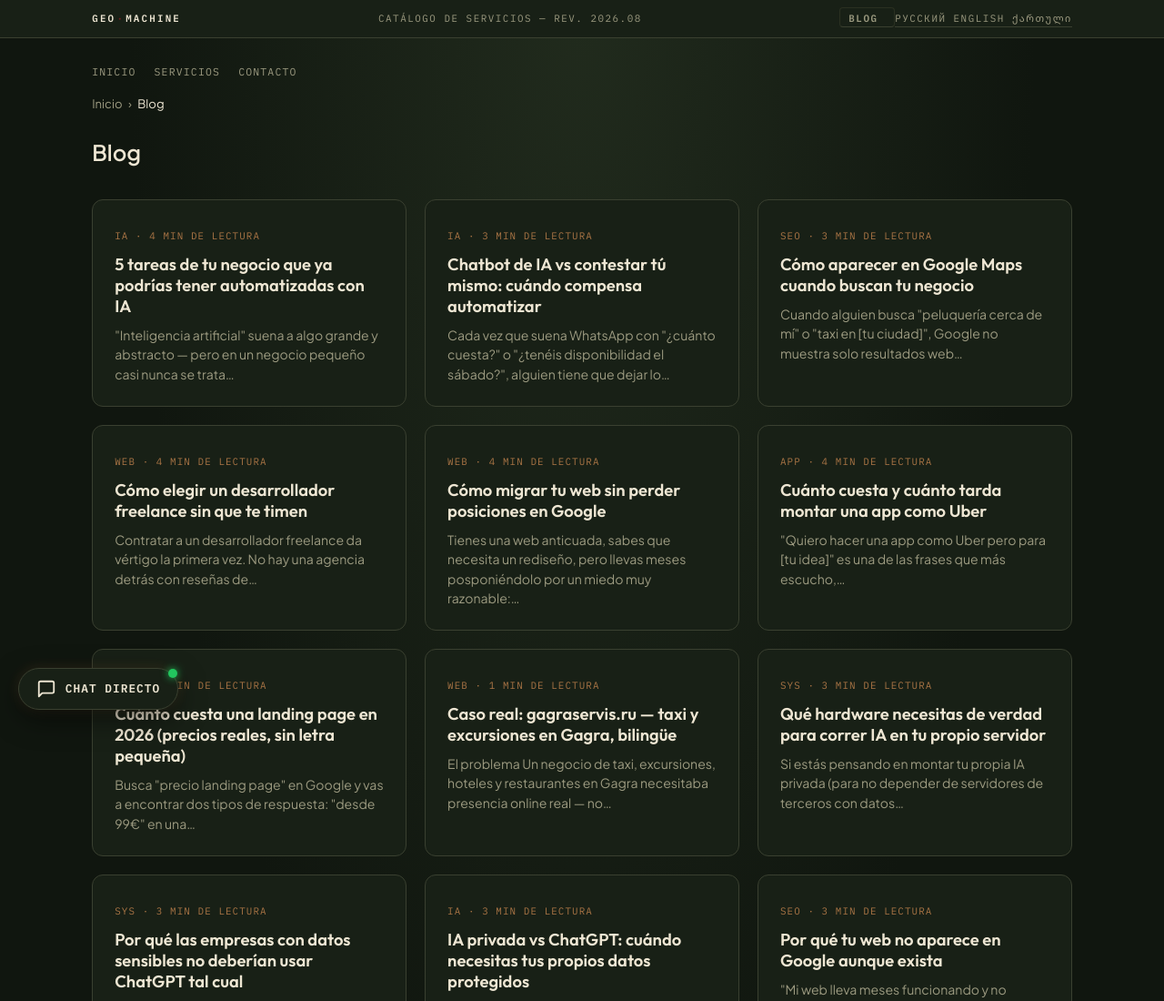
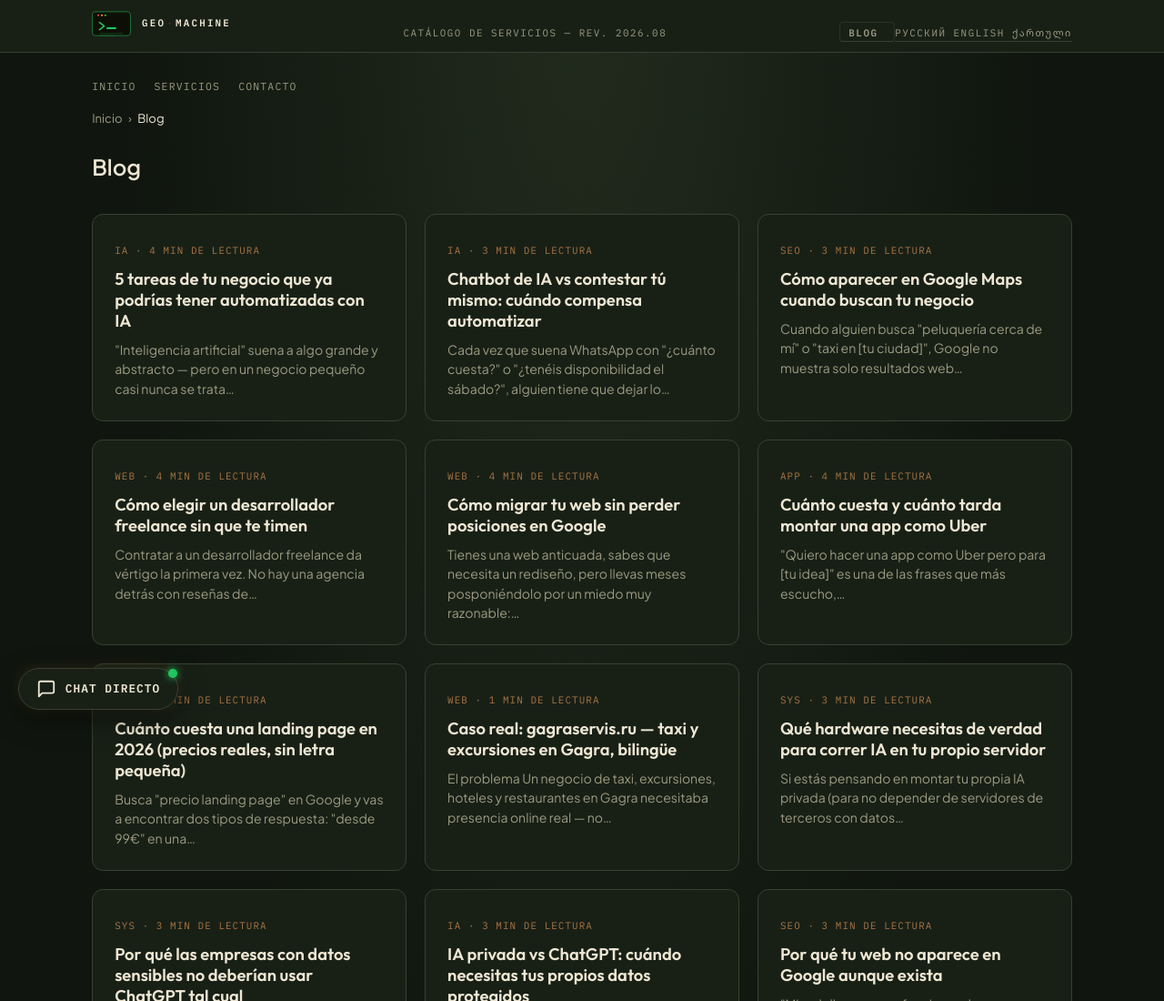
Before and after one commit to GeoMachine-Dev-Group/geomachine-web, an Astro site: page /es/blog in a window 1280 px wide. Shown: the top 1100 px of the page at 91% size. Built offline with nearby package versions, Linux system fonts and the light colour scheme; Astro itself is replaced by a stand-in of ours.

Commit message:
feat(brand): integrar nuevo logo Stitch Brand interactivo y favicons vectoriales

```diff
--- /dev/null
+++ b/src/components/Logo.astro
@@ -0,0 +1,40 @@
+---
+interface Props {
+  width?: number | string;
+  height?: number | string;
+  class?: string;
+}
+
+const { width = 48, height = 30, class: className = '' } = Astro.props;
+---
+
+<svg
+  viewBox="18 48 164 104"
+  fill="none"
+  xmlns="http://www.w3.org/2000/svg"
+  width={width}
+  height={height}
+  class:list={['gm-logo', className]}
+  aria-hidden="true"
+>
+  <defs>
+    <style>
+      @keyframes gmBlink { 0%, 100% { opacity: 1; } 50% { opacity: 0; } }
+      .gm-term-bg { fill: #0d0f06; stroke: #22c55e; stroke-width: 2; }
+      .gm-term-accent { fill: #22c55e; }
+      .gm-term-cursor { fill: #22c55e; animation: gmBlink 1s step-end infinite; }
+    </style>
+  </defs>
+  <!-- Frame -->
+  <rect class="gm-term-bg" height="100" rx="12" width="160" x="20" y="50"></rect>
+  <!-- Header dots -->
+  <circle cx="45" cy="65" fill="#ef4444" r="4"></circle>
+  <circle cx="60" cy="65" fill="#f59e0b" r="4"></circle>
+  <circle cx="75" cy="65" fill="#22c55e" r="4"></circle>
+  <!-- Terminal Symbol -->
+  <path d="M50 95 L70 110 L50 125" fill="none" stroke="#22c55e" stroke-linecap="round" stroke-linejoin="round" stroke-width="6"></path>
+  <rect class="gm-term-cursor" height="8" width="40" x="80" y="115"></rect>
+  <!-- Decorative code lines -->
+  <rect class="gm-term-accent" height="3" opacity="0.3" width="100" x="50" y="140"></rect>
+  <rect class="gm-term-accent" height="3" opacity="0.2" width="60" x="50" y="148"></rect>
+</svg>
--- a/src/layouts/Base.astro
+++ b/src/layouts/Base.astro
@@ -4,6 +4,7 @@
 import { DEFAULT_TIER, DEFAULT_CURRENCY } from '../data/catalog';
 import Schema from '../components/Schema.astro';
 import FloatingChat from '../components/FloatingChat.astro';
+import Logo from '../components/Logo.astro';
 
 interface HreflangAlt {
   hreflang: string;
@@ -69,6 +70,9 @@
   <head>
     <meta charset="utf-8" />
     <meta name="viewport" content="width=device-width, initial-scale=1" />
+    <link rel="icon" type="image/svg+xml" href="/favicon.svg" />
+    <link rel="icon" type="image/png" sizes="32x32" href="/favicon.png" />
+    <link rel="apple-touch-icon" href="/apple-touch-icon.png" />
 
     {
       analytics && (
@@ -133,7 +137,7 @@
       "@type": ["Organization", "ProfessionalService"],
       "name": t.company,
       "url": site,
-      "logo": `${site}/favicon.svg`,
+      "logo": `${site}/favicon.png`,
       "description": t.metaDescription,
       "sameAs": [
         "https://t.me/geomachine"
@@ -180,7 +184,10 @@
   <body>
     <header class="plate">
       <div class="shell plate__row">
-        <span class="plate__mark">GEO<span>·</span>MACHINE</span>
+        <a href={servicesPath[lang]} class="plate__logo-link" aria-label="GeoMachine">
+          <Logo class="plate__logo" width="46" height="30" />
+          <span class="plate__mark">GEO<span>·</span>MACHINE</span>
+        </a>
         <span>{t.plate} — {t.rev}</span>
         <nav class="plate__links">
           {
--- a/src/styles/global.css
+++ b/src/styles/global.css
@@ -112,6 +112,23 @@
   text-transform: uppercase; color: var(--ink-soft);
 }
 .plate__brand { display: flex; align-items: baseline; gap: .65rem; }
+.plate__logo-link {
+  display: inline-flex;
+  align-items: center;
+  gap: 0.75rem;
+  text-decoration: none;
+}
+.plate__logo {
+  height: 28px;
+  width: auto;
+  display: block;
+  transition: transform 0.3s cubic-bezier(0.16, 1, 0.3, 1), filter 0.3s ease;
+}
+.plate__logo:hover,
+.plate__logo-link:hover .plate__logo {
+  transform: scale(1.08);
+  filter: drop-shadow(0 0 10px rgba(34, 197, 94, 0.5));
+}
 .plate__mark {
   color: var(--ink); font-weight: 600; letter-spacing: .2em;
   transition: letter-spacing .3s ease; display: inline-flex; align-items: center;
```
Also changed, not shown: public/apple-touch-icon.png (added), public/favicon.png (added), public/favicon.svg (added), public/icon-192.png (added), public/icon-512.png (added), public/images/logo.png (added), public/images/logo.svg (added), public/images/logo_transparent.png (added), public/images/tesseract.png (added), public/images/tesseract_clean.png (added), public/images/tesseract_final.png (added), public/images/tesseract_only.png (added).
